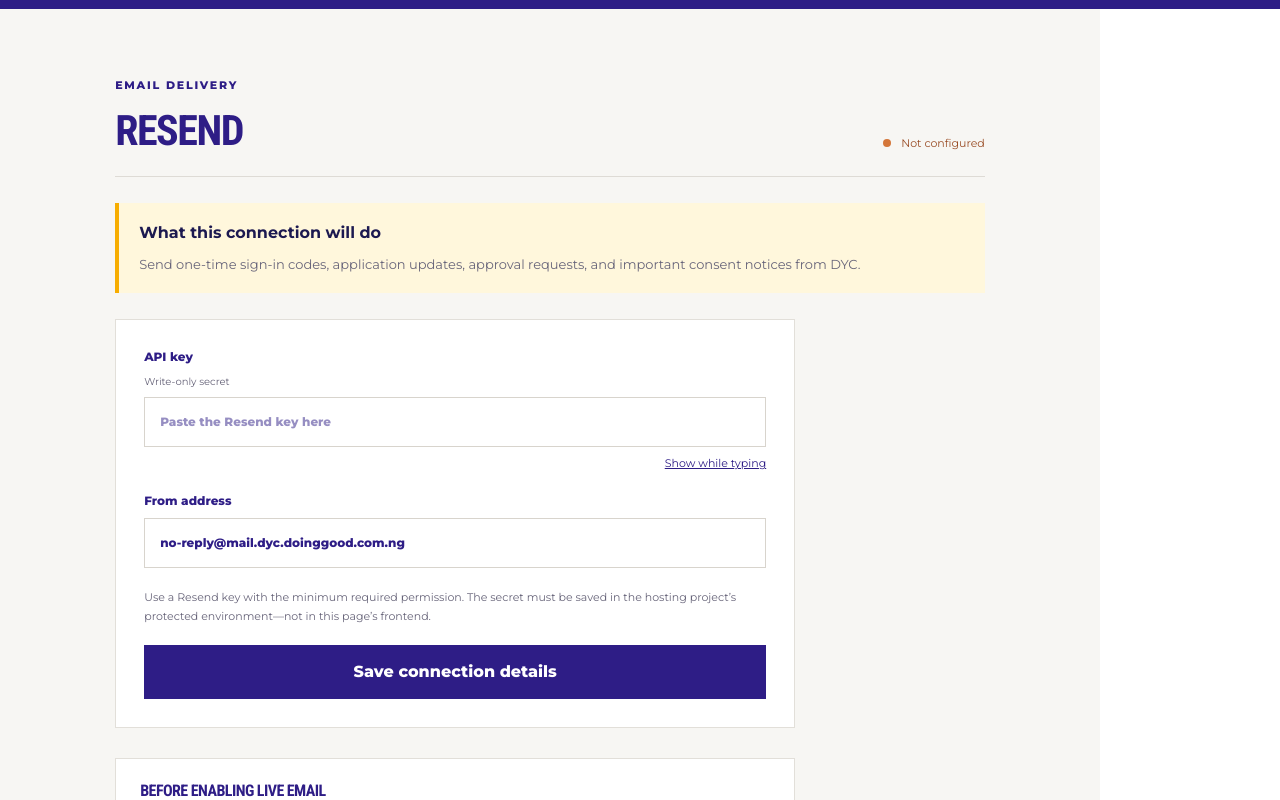
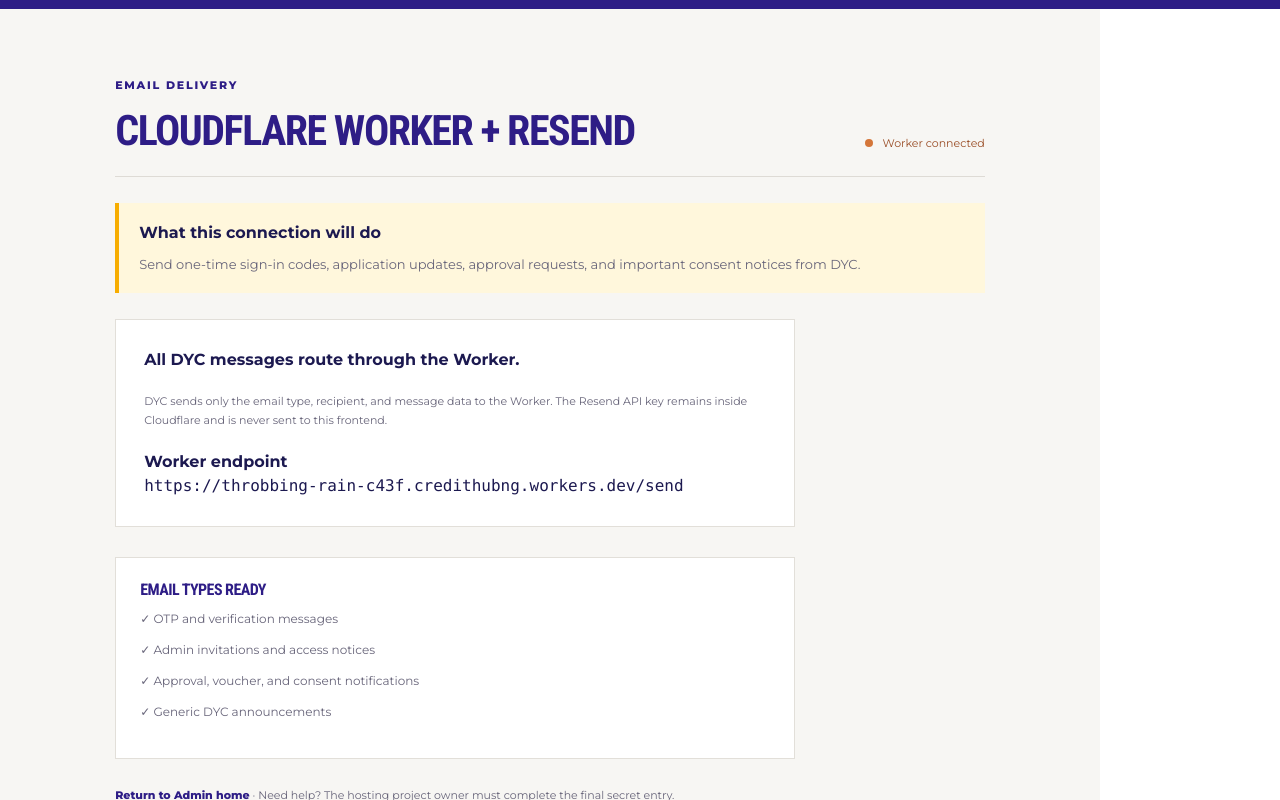
Before and after one commit to credithubng-ng/DGYC, a Next.js app: page /admin/settings in a window 1280 px wide. Shown: the part 720-1520 px from the top of the page. Built offline with nearby package versions, Linux system fonts and the light colour scheme.

Commit message:
Route DYC email delivery through Cloudflare Worker

```diff
--- a/app/admin/settings/page.tsx
+++ b/app/admin/settings/page.tsx
@@ -8,22 +8,15 @@
 
 export default function AdminSettingsPage() {
   const [saved, setSaved] = useState(false);
-  const [showKey, setShowKey] = useState(false);
 
   return <main>
     <nav className="nav"><Link className="brand" href="/"><span className="brand-mark">DG</span><span>DoingGood <b>Youth Connect</b></span></Link><Link className="text-link" href="/admin">← Admin home</Link></nav>
     <section className="settings-hero"><p className="eyebrow yellow">DYC administration · Project settings</p><h1>Connect the services that keep DYC moving.</h1><p>These settings are for administrators. Service credentials belong in the secure hosting environment, never in the public app or GitHub.</p></section>
     <section className="settings-page">
-      <div className="settings-head"><div><p className="eyebrow blue">Email delivery</p><h2>Resend</h2></div><span className="settings-status"><i /> Not configured</span></div>
+      <div className="settings-head"><div><p className="eyebrow blue">Email delivery</p><h2>Cloudflare Worker + Resend</h2></div><span className="settings-status"><i /> Worker connected</span></div>
       <div className="settings-notice"><b>What this connection will do</b><p>Send one-time sign-in codes, application updates, approval requests, and important consent notices from DYC.</p></div>
-      <form className="settings-card" onSubmit={(event) => { event.preventDefault(); setSaved(true); }}>
-        <label>API key <span>Write-only secret</span><input aria-label="Resend API key" type={showKey ? "text" : "password"} placeholder="Paste the Resend key here" autoComplete="new-password" /></label>
-        <button type="button" className="show-key" onClick={() => setShowKey(!showKey)}>{showKey ? "Hide key" : "Show while typing"}</button>
-        <label>From address<input aria-label="Resend from address" type="email" defaultValue="no-reply@mail.dyc.doinggood.com.ng" /></label>
-        <p className="settings-help">Use a Resend key with the minimum required permission. The secret must be saved in the hosting project’s protected environment—not in this page’s frontend.</p>
-        <button className="settings-save" type="submit">{saved ? "Submitted for secure configuration ✓" : "Save connection details"}</button>
-      </form>
-      <div className="settings-checklist"><h3>Before enabling live email</h3><p>✓ Domain authentication completed for <b>mail.dyc.doinggood.com.ng</b></p><p>○ Add <b>RESEND_API_KEY</b> as a hosting secret</p><p>○ Send a test OTP to an administrator</p></div>
+      <div className="settings-card"><p><b>All DYC messages route through the Worker.</b></p><p className="settings-help">DYC sends only the email type, recipient, and message data to the Worker. The Resend API key remains inside Cloudflare and is never sent to this frontend.</p><p><b>Worker endpoint</b><br /><code>https://throbbing-rain-c43f.credithubng.workers.dev/send</code></p></div>
+      <div className="settings-checklist"><h3>Email types ready</h3><p>✓ OTP and verification messages</p><p>✓ Admin invitations and access notices</p><p>✓ Approval, voucher, and consent notifications</p><p>✓ Generic DYC announcements</p></div>
       <p className="settings-footnote"><Link href="/admin">Return to Admin home</Link> · Need help? The hosting project owner must complete the final secret entry.</p>
     </section>
   </main>;
```
